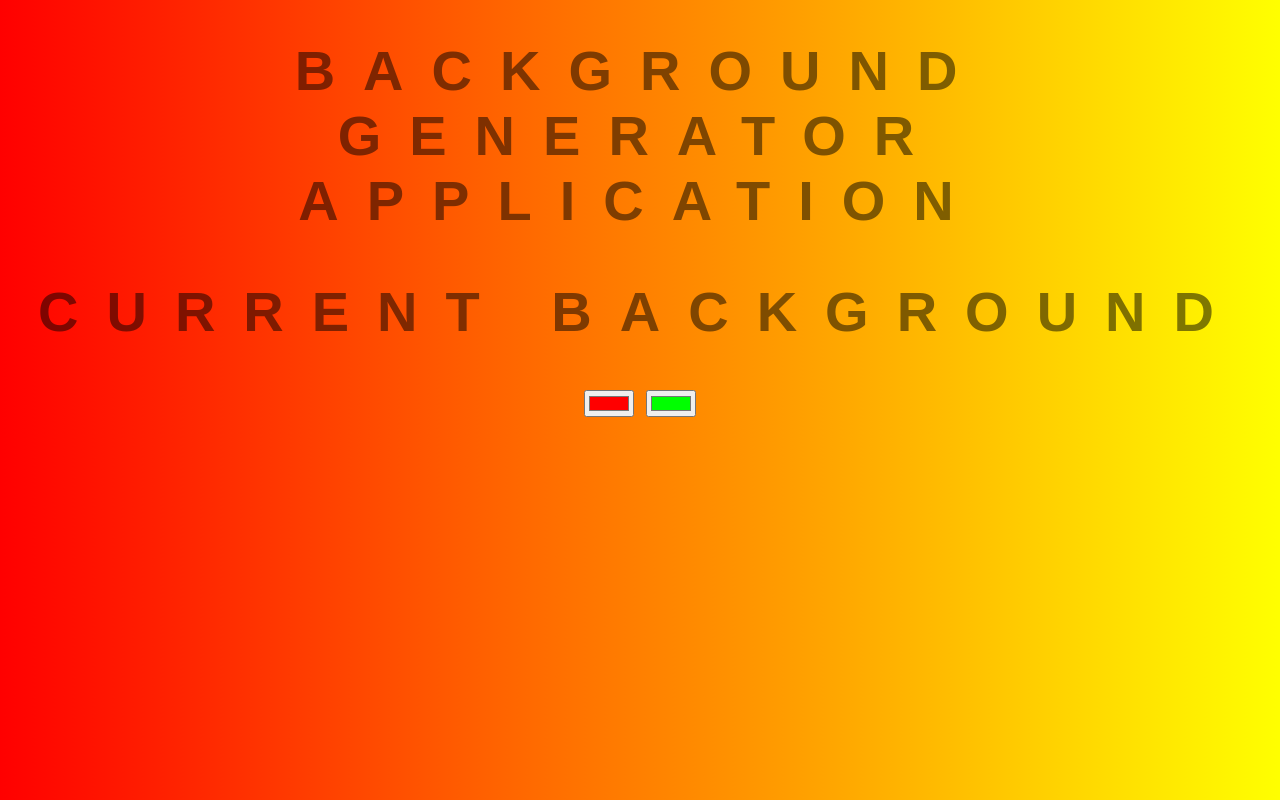
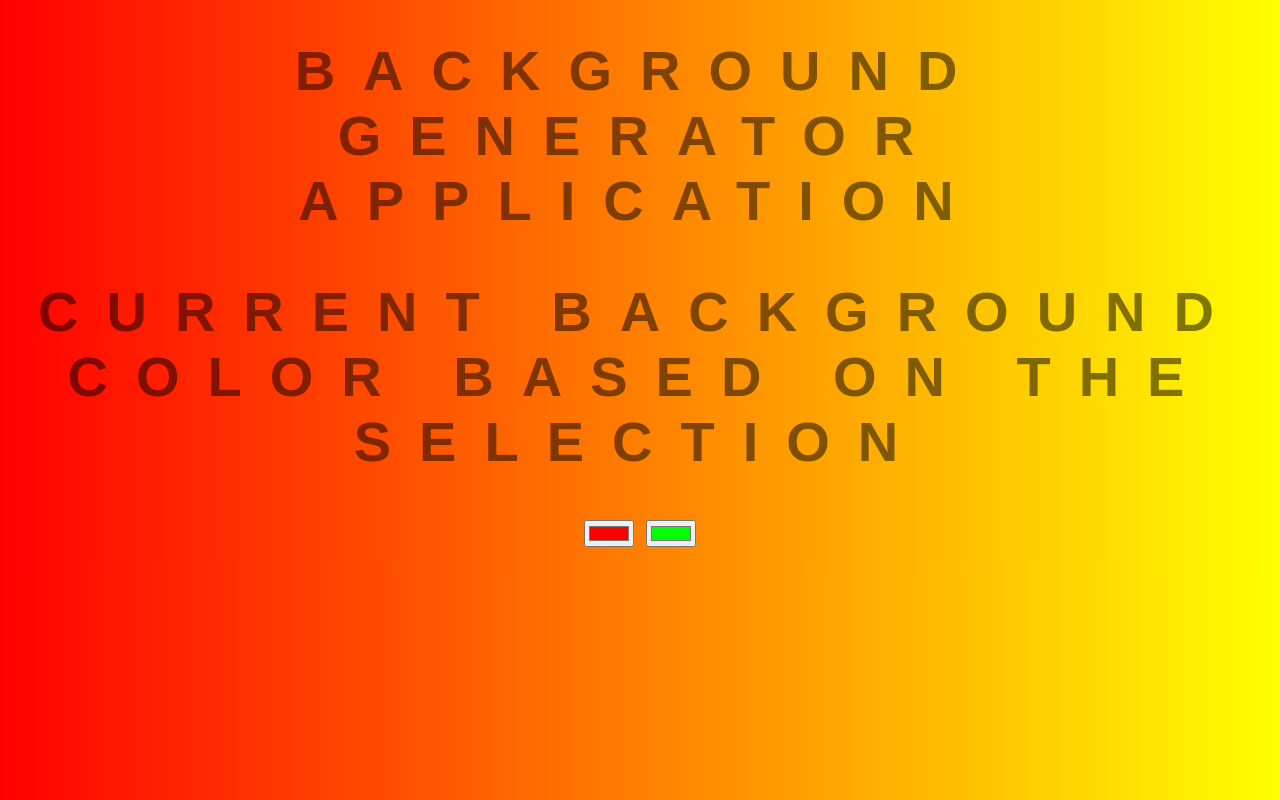
Before and after one commit to Eshwar95/Auto-Background-Generator-App, a plain HTML site: page index.html in a window 1280 px wide. Drawn offline with Linux system fonts and the light colour scheme.

Commit message:
changing just the text in the html

```diff
--- a/index.html
+++ b/index.html
@@ -6,7 +6,7 @@
 </head>
 <body id="gradient">
 	<h1>Background Generator Application</h1>
-	<h2>Current Background</h2>
+	<h2>Current Background color based on the Selection</h2>
 	<input class="color1" type="color" name="color1" value="#ff0000">
 	<input class="color2" type="color" name="color2" value="#00ff00">
 	<h3></h3>
```
